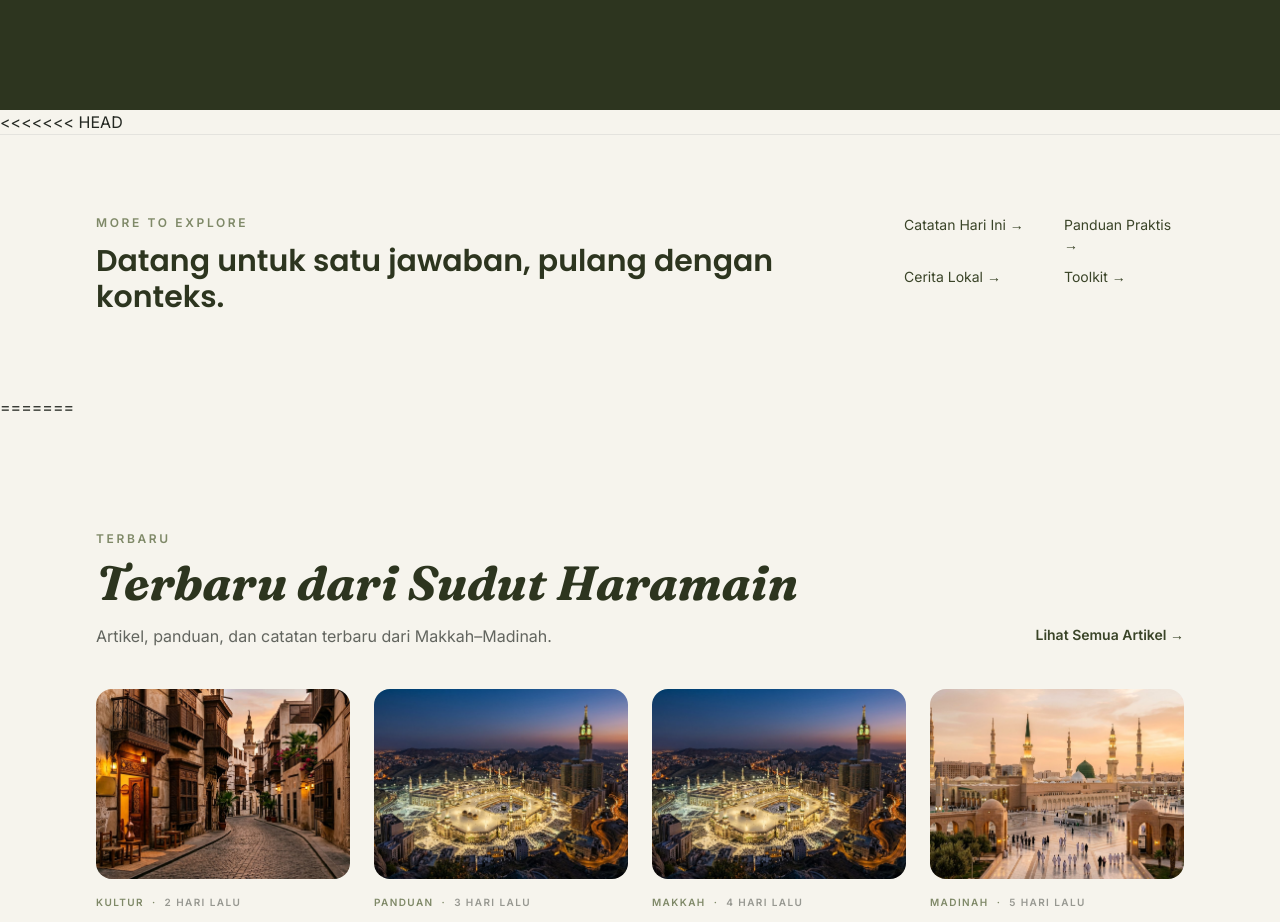
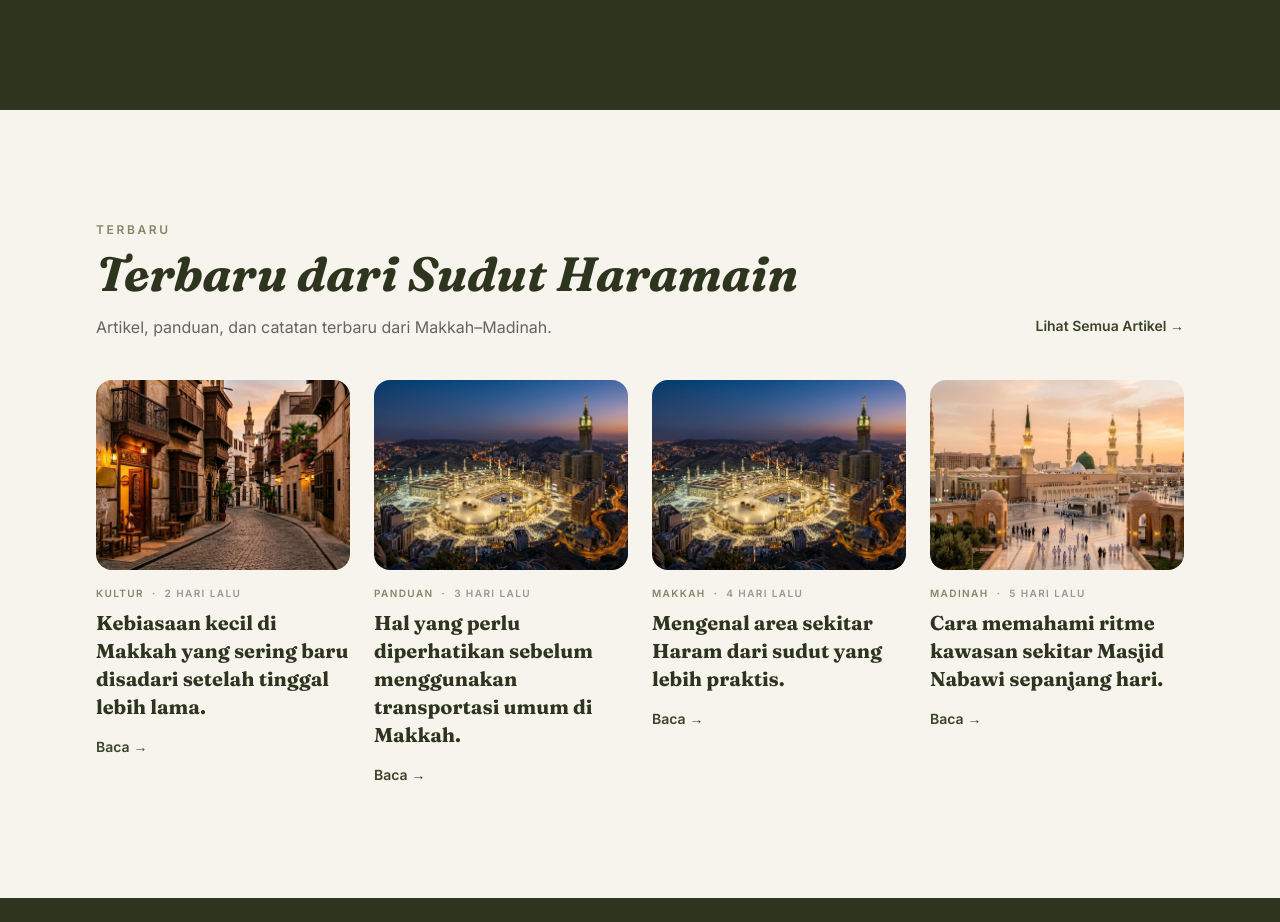
Before and after one commit to adityamzr/sh-web, a Nuxt app: page / in a window 1280 px wide. Shown: the part 4780-5702 px from the top of the page. Built offline with nearby package versions, Linux system fonts and the light colour scheme.

Commit message:
fix(home): resolve latest section conflict

```diff
--- a/pages/index.vue
+++ b/pages/index.vue
@@ -24,12 +24,7 @@ const localNotes = ['Apa yang biasanya luput dari jamaah pertama kali?', 'Membac
     <!-- 5. Ada yang Bisa Kami Bantu? -->
     <MediaAssistanceSection />
 
-<<<<<<< HEAD
-    <!-- 6. More to explore -->
-    <section id="lebih" class="border-t border-sht-stone py-14 sm:py-20"><div class="mx-auto flex max-w-container flex-col gap-6 px-5 sm:px-6 lg:flex-row lg:items-start lg:justify-between lg:px-8"><div><p class="text-xs font-semibold uppercase tracking-[0.22em] text-sht-sage">MORE TO EXPLORE</p><h2 class="mt-3 font-heading text-2xl font-semibold text-sht-olive-dark sm:text-3xl">Datang untuk satu jawaban, pulang dengan konteks.</h2></div><div class="grid gap-x-10 gap-y-3 text-sm text-sht-olive sm:grid-cols-2"><a href="#hari-ini" class="hover:text-sht-olive-dark">Catatan Hari Ini →</a><a href="#fokus-informasi" class="hover:text-sht-olive-dark">Panduan Praktis →</a><a href="#lokal" class="hover:text-sht-olive-dark">Cerita Lokal →</a><a href="#toolkit" class="hover:text-sht-olive-dark">Toolkit →</a></div></div></section>
-=======
-    <!-- 9. Terbaru dari Sudut Haramain -->
+    <!-- 6. Terbaru dari Sudut Haramain -->
     <MediaLatestSection />
->>>>>>> c659dd24fc4f8f4cf443042ab086cd7a4a51ef44
   </div>
 </template>
```
